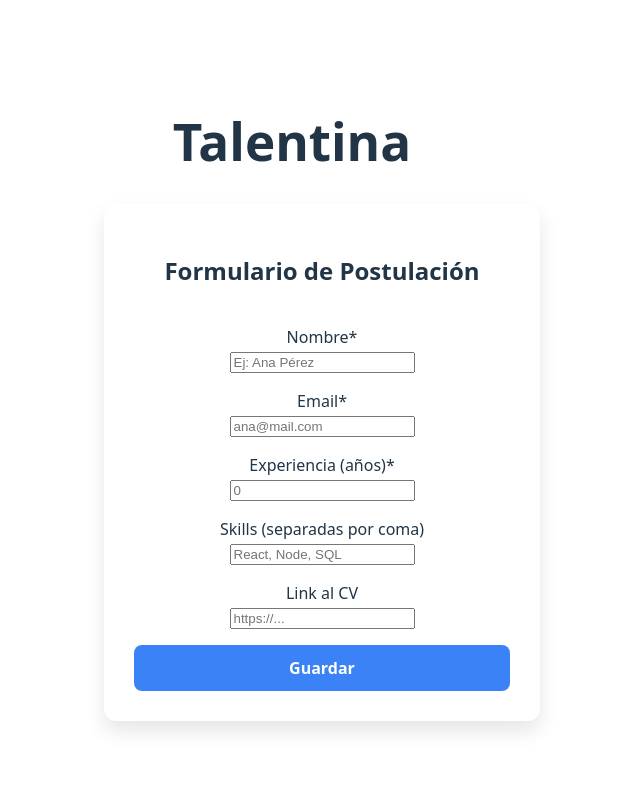
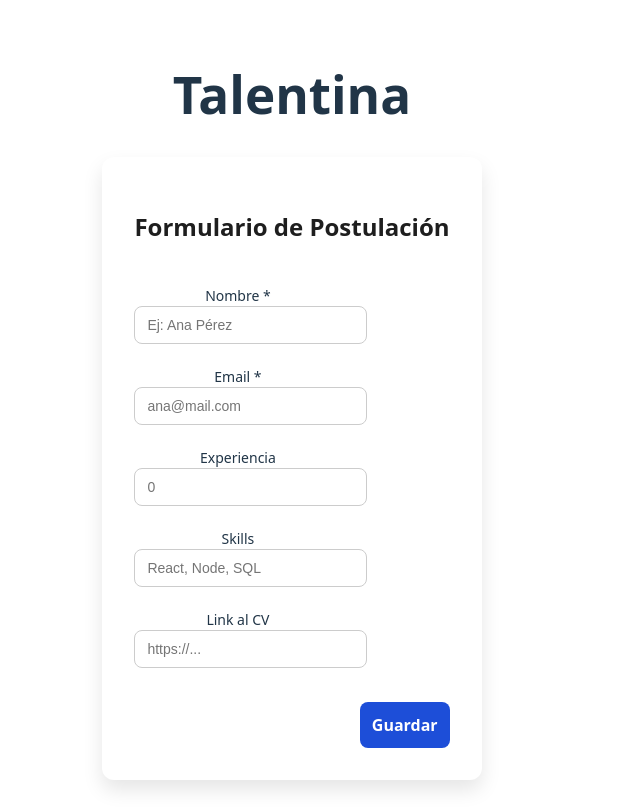
Before and after one commit to LuciaSarmiento7/talentina_frontend, a React (Vite) app: page / in a window 1280 px wide. Shown: the whole page, without its empty margins (348-988 px from the left). Built offline with nearby package versions, Linux system fonts and the light colour scheme.

Commit message:
Update FormularioPostulacion.jsx

```diff
--- a/src/components/FormularioPostulacion.jsx
+++ b/src/components/FormularioPostulacion.jsx
@@ -1,17 +1,61 @@
 import { useState } from "react";
 
-//las cosas que tiene que tener el mail para que sea valido?
 const emailOk = (v) => /^[^\s@]+@[^\s@]+\.[^\s@]+$/.test(v);
-const estiloFormulario = {
-    backgroundColor: "white",
-    padding: 30,
-    borderRadius: 12,
-    boxShadow: "0 10px 20px rgba(0,0,0,0.1)",
-    display: "flex",
-    flexDirection: "column",
-    gap: 16,
-    maxWidth: 400,
-    width: "100%",
+const estilos = {
+    contenedor: {
+        maxWidth: "420px",
+        margin: "0 auto",
+        padding: "32px",
+        borderRadius: "12px",
+        backgroundColor: "#ffffff",
+        boxShadow: "0 10px 20px rgba(0,0,0,0.1)"
+    },
+    formulario: {
+        display: "flex",
+        flexDirection: "column",
+        gap: "16px"
+    },
+    titulo: {
+        fontSize: "24px",
+        fontWeight: "700",
+        marginBottom: "24px",
+        color: "#1e1e1e"
+    },
+    campo: {
+        display: "flex",
+        flexDirection: "column",
+        alignItems: "flex-start"
+    },
+    label: {
+        marginBottom: "6px",
+        fontWeight: "500",
+        fontSize: "14px"
+    },
+    input: {
+        width: "100%",
+        padding: "10px 12px",
+        borderRadius: "8px",
+        border: "1px solid #ccc",
+        fontSize: "14px"
+    },
+    error: {
+        color: "red",
+        fontWeight: "bold"
+    },
+    boton: {
+        marginTop: "12px",
+        padding: "12px",
+        backgroundColor: "#1d4ed8",
+        color: "#fff",
+        fontWeight: "600",
+        border: "none",
+        borderRadius: "8px",
+        cursor: "pointer"
+    },
+    botonContenedor: {
+        display: "flex",
+        justifyContent: "flex-end"
+    },
 };
 
 export default function FormularioPostulacion({ onAdd }) {
@@ -44,7 +88,6 @@ export default function FormularioPostulacion({ onAdd }) {
             //"subo" los datos y que se encarguen los del backend (no??)
             onAdd?.(data); //ACA
 
-            //limpiar
             setNombre("");
             setEmail("");
             setExperiencia("");
@@ -59,46 +102,53 @@ export default function FormularioPostulacion({ onAdd }) {
     };
 
     return (
-        <form onSubmit={onSubmit} style={estiloFormulario}>
-            <h2>Formulario de Postulación</h2>
+        <div style={estilos.contenedor}>
+        <form onSubmit={onSubmit} style={estilos.formulario}>
+            <h2 style={estilos.titulo}>Formulario de Postulación</h2>
 
-            {error && <div style={{ color: "crimson" }}>{error}</div>}
+            {error && <div style={estilos.error}>{error}</div>}
 
-            <label>Nombre*<br />
-                <input value={nombre} onChange={(e) => setNombre(e.target.value)} placeholder="Ej: Ana Pérez" />
+            <div style={estilos.campo}>
+            <label style={estilos.label}>Nombre *<br />
+                <input style={estilos.input} value={nombre} onChange={(e) => setNombre(e.target.value)} placeholder="Ej: Ana Pérez" />
             </label>
+            </div>
 
-            <label>Email*<br />
-                <input value={email} onChange={(e) => setEmail(e.target.value)} placeholder="ana@mail.com" />
+            <div style={estilos.campo}>
+            <label style={estilos.label}>Email *<br />
+                <input style={estilos.input} value={email} onChange={(e) => setEmail(e.target.value)} placeholder="ana@mail.com" />
             </label>
+            </div>
 
-            <label>Experiencia (años)*<br />
-                <input type="number" min="0" value={experiencia} onChange={(e) => setExperiencia(e.target.value)} placeholder="0" />
+            <div style={estilos.campo}>
+            <label style={estilos.label}>Experiencia<br />
+                <input style={estilos.input} type="number" min="0" value={experiencia} onChange={(e) => setExperiencia(e.target.value)} placeholder="0" />
             </label>
+            </div>
 
-            <label>Skills (separadas por coma)<br />
-                <input value={skills} onChange={(e) => setSkills(e.target.value)} placeholder="React, Node, SQL" />
+            <div style={estilos.campo}>
+            <label style={estilos.label}>Skills<br />
+                <input style={estilos.input} value={skills} onChange={(e) => setSkills(e.target.value)} placeholder="React, Node, SQL" />
             </label>
+            </div>
 
-            <label>Link al CV<br />
-                <input value={linkCV} onChange={(e) => setLinkCV(e.target.value)} placeholder="https://..." />
+                <div style={estilos.campo}>
+            <label style={estilos.label}>Link al CV<br />
+                <input style={estilos.input} value={linkCV} onChange={(e) => setLinkCV(e.target.value)} placeholder="https://..." />
             </label>
+                </div>
 
-            <button type="submit" style={{
-                backgroundColor: "#3b82f6",
-                color: "white",
-                padding: "12px 20px",
-                border: "none",
-                borderRadius: 8,
-                fontWeight: 600,
-                cursor: "pointer",
-                transition: "background-color 0.3s",
-            }}
+            <div style={estilos.botonContenedor}>
+            <button type="submit" style={estilos.boton}
                     onMouseOver={(e) => (e.target.style.backgroundColor = "#2563eb")}
                     onMouseOut={(e) => (e.target.style.backgroundColor = "#3b82f6")}
                     disabled={enviando}>{enviando ? "Enviando..." : "Guardar"}</button>
+            </div>
         </form>
+        </div>
     );
 
 
+
+
 }
```
